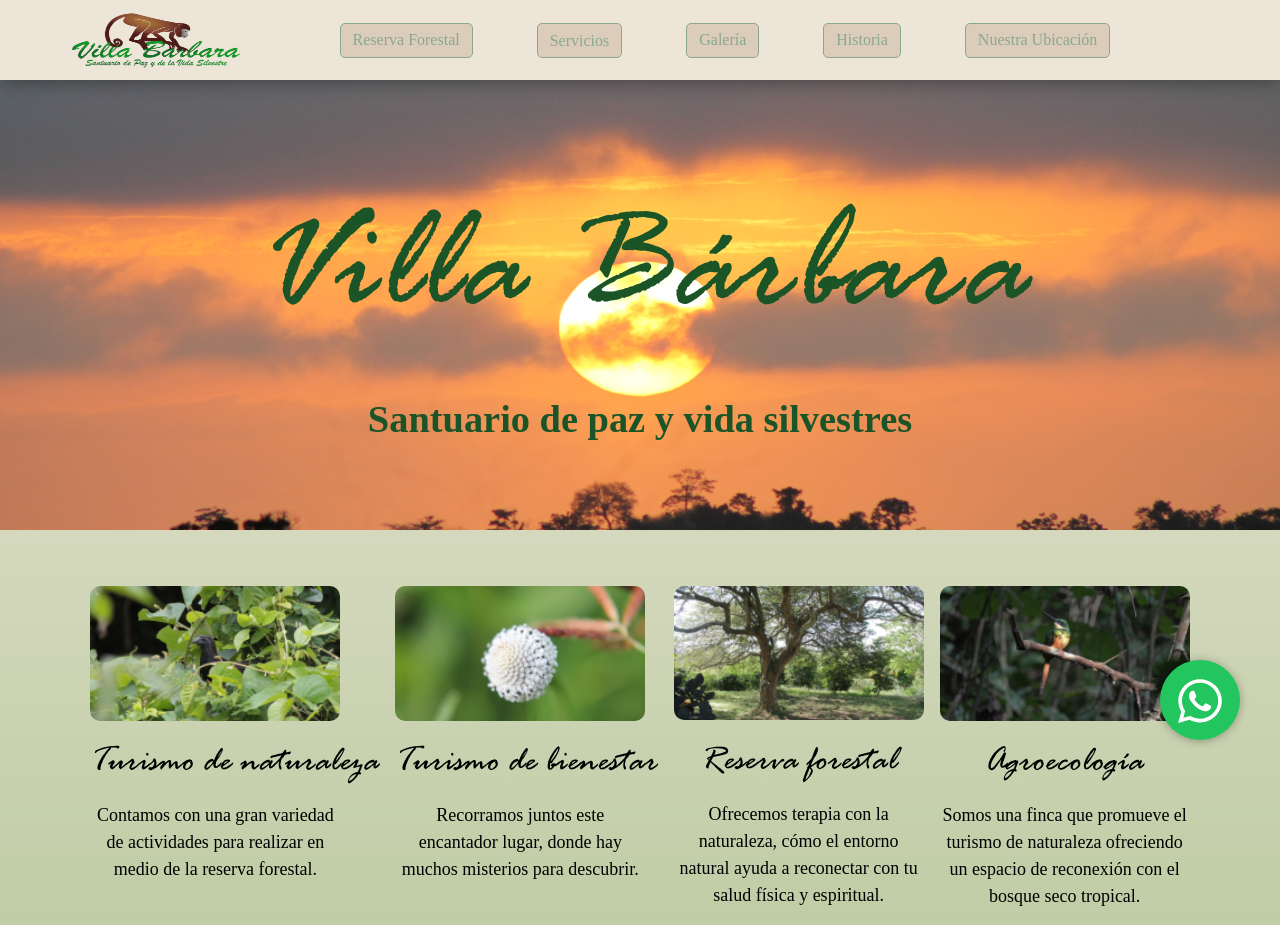
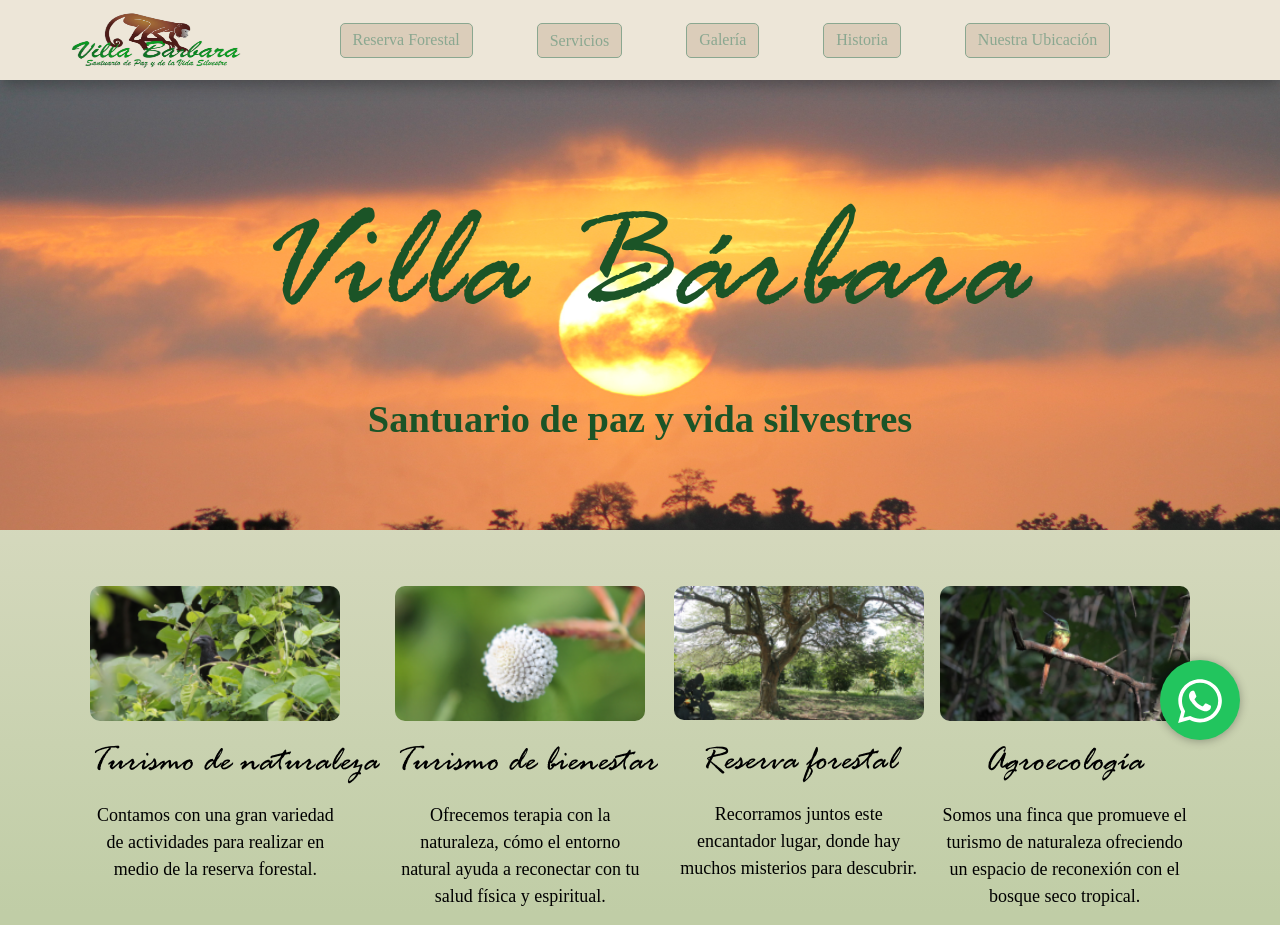
Before and after one commit to agusdellaquila/villa-barbara, a React (Create React App) app: page / in a window 1280 px wide. Shown: the top 925 px of the page. Built offline with nearby package versions, Linux system fonts and the light colour scheme; a web font is replaced by a local one.

Commit message:
Cambios de Textos en Home

```diff
--- a/src/components/Home/Home.js
+++ b/src/components/Home/Home.js
@@ -24,14 +24,14 @@ const Home = () => {
                     <div className="home-info-card flex-col">
                         <img src="../media/images/home-info-img/Shape_5-1.png" alt="placeholder img"/>
                         <p className="home-info-title">Turismo de bienestar</p>
-                        <p className="home-info-desc">Recorramos juntos este encantador lugar, donde hay muchos misterios para descubrir.</p>
+                        <p className="home-info-desc">Ofrecemos terapia con la naturaleza, cómo el entorno natural ayuda a reconectar con tu salud física y espiritual.</p>
                     </div>
                 </Link>
                 <Link to="/reservoir">
                     <div className="home-info-card flex-col">
                         <img src="../media/images/home-info-img/Shape_5-2.png" alt="placeholder img"/>
                         <p className="home-info-title">Reserva forestal</p>
-                        <p className="home-info-desc">Ofrecemos terapia con la naturaleza, cómo el entorno natural ayuda a reconectar con tu salud física y espiritual.</p>
+                        <p className="home-info-desc">Recorramos juntos este encantador lugar, donde hay muchos misterios para descubrir.</p>
                     </div>
                 </Link>
                 <Link to="/agroecologia">
```
